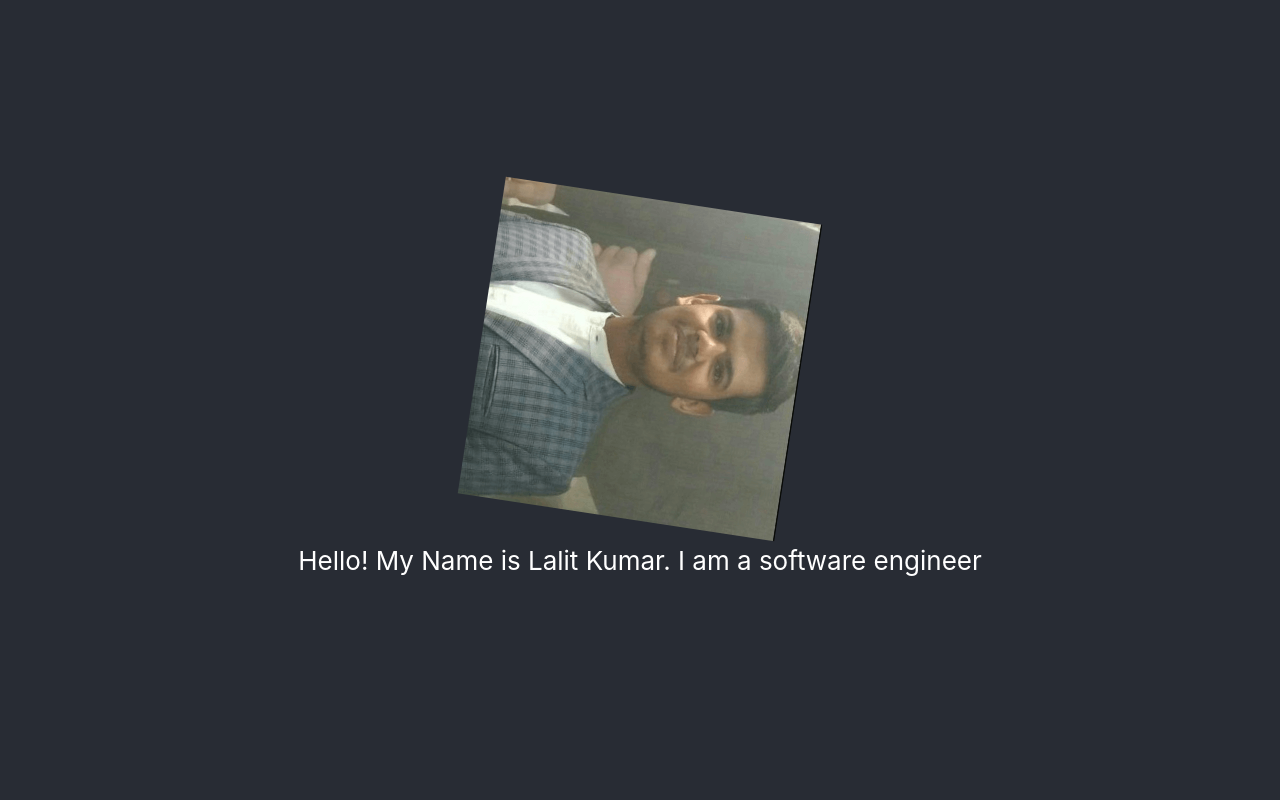
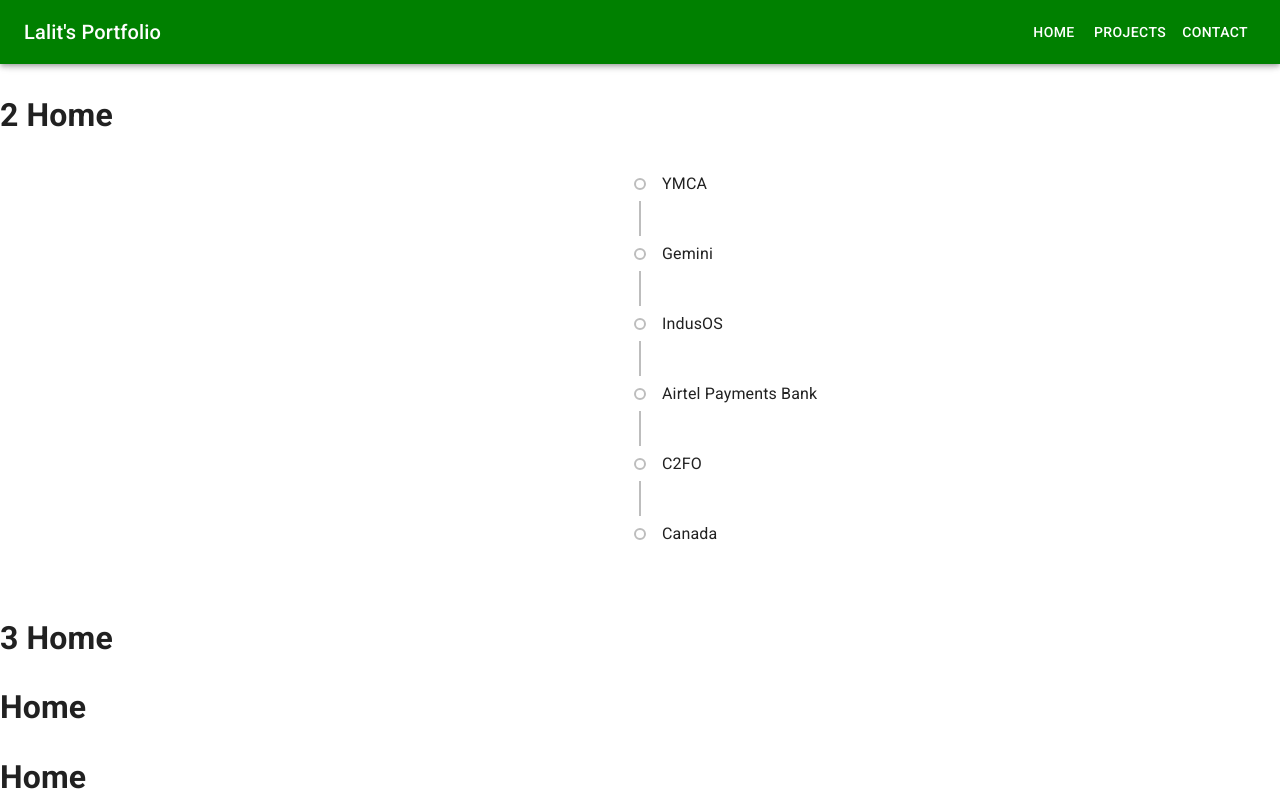
Before and after one commit to develop-with-lalit/portfolio, a React (Create React App) app: page / in a window 1280 px wide. Shown: the top 800 px of the page. Built offline with nearby package versions, Linux system fonts and the light colour scheme.

Commit message:
basic setup of navbar and routes

```diff
--- a/public/index.html
+++ b/public/index.html
@@ -9,12 +9,27 @@
       name="description"
       content="Web site created using create-react-app"
     />
+    <meta http-equiv="cache-control" content="no-cache" />
+    <meta http-equiv="expires" content="0" />
+    <meta http-equiv="pragma" content="no-cache" />
     <link rel="apple-touch-icon" href="%PUBLIC_URL%/profile.png" />
     <!--
       manifest.json provides metadata used when your web app is installed on a
       user's mobile device or desktop. See https://developers.google.com/web/fundamentals/web-app-manifest/
     -->
     <link rel="manifest" href="%PUBLIC_URL%/manifest.json" />
+
+    <link rel="preconnect" href="https://fonts.googleapis.com" />
+    <link rel="preconnect" href="https://fonts.gstatic.com" crossorigin />
+    <link
+      rel="stylesheet"
+      href="https://fonts.googleapis.com/css2?family=Roboto:wght@300;400;500;700&display=swap"
+    />
+    <link
+      rel="stylesheet"
+      href="https://fonts.googleapis.com/icon?family=Material+Icons"
+    />
+
     <!--
       Notice the use of %PUBLIC_URL% in the tags above.
       It will be replaced with the URL of the `public` folder during the build.
@@ -26,6 +41,7 @@
     -->
     <title>Lalit Kumar | Software Engineer</title>
   </head>
+
   <body>
     <noscript>You need to enable JavaScript to run this app.</noscript>
     <div id="root"></div>
--- a/src/App.tsx
+++ b/src/App.tsx
@@ -1,17 +1,24 @@
-import React from 'react';
-import './App.css';
+import { BrowserRouter, Routes, Route } from "react-router-dom";
+import Layout from "./pages/Layout";
+import Home from "./pages/Home";
+import Contact from "./pages/Contact";
+import NoPage from "./pages/NoPage";
+
+import "./App.css";
 
 function App() {
   return (
-    <div className="App">
-      <header className="App-header">
-        <img src={"profile.png"} className="App-logo" alt="logo" />
-        <p>
-          Hello! My Name is Lalit Kumar.
-          I am a software engineer
-        </p>
-      </header>
-    </div>
+    <>
+      <BrowserRouter>
+        <Routes>
+          <Route path="/" element={<Layout />}>
+            <Route index element={<Home />} />
+            <Route path="contact" element={<Contact />} />
+            <Route path="*" element={<NoPage />} />
+          </Route>
+        </Routes>
+      </BrowserRouter>
+    </>
   );
 }
 
--- /dev/null
+++ b/src/components/MyTimeline.tsx
@@ -0,0 +1,55 @@
+import * as React from 'react';
+import Timeline from '@mui/lab/Timeline';
+import TimelineItem from '@mui/lab/TimelineItem';
+import TimelineSeparator from '@mui/lab/TimelineSeparator';
+import TimelineConnector from '@mui/lab/TimelineConnector';
+import TimelineContent from '@mui/lab/TimelineContent';
+import TimelineDot from '@mui/lab/TimelineDot';
+
+export default function MyTimeline() {
+  return (
+    <Timeline >
+      <TimelineItem>
+        <TimelineSeparator>
+          <TimelineDot variant="outlined" />
+          <TimelineConnector />
+        </TimelineSeparator>
+        <TimelineContent>YMCA</TimelineContent>
+      </TimelineItem>
+      <TimelineItem>
+        <TimelineSeparator>
+          <TimelineDot variant="outlined"/>
+          <TimelineConnector />
+        </TimelineSeparator>
+        <TimelineContent>Gemini</TimelineContent>
+      </TimelineItem>
+      <TimelineItem>
+        <TimelineSeparator>
+          <TimelineDot variant="outlined"/>
+          <TimelineConnector />
+        </TimelineSeparator>
+        <TimelineContent>IndusOS</TimelineContent>
+      </TimelineItem>
+      <TimelineItem>
+        <TimelineSeparator>
+          <TimelineDot variant="outlined"/>
+          <TimelineConnector />
+        </TimelineSeparator>
+        <TimelineContent>Airtel Payments Bank</TimelineContent>
+      </TimelineItem>
+      <TimelineItem>
+        <TimelineSeparator>
+          <TimelineDot variant="outlined"/>
+          <TimelineConnector />
+        </TimelineSeparator>
+        <TimelineContent>C2FO</TimelineContent>
+      </TimelineItem>
+      <TimelineItem>
+        <TimelineSeparator>
+          <TimelineDot variant="outlined"/>
+        </TimelineSeparator>
+        <TimelineContent>Canada</TimelineContent>
+      </TimelineItem>
+    </Timeline>
+  );
+}
--- /dev/null
+++ b/src/components/Navbar.tsx
@@ -0,0 +1,113 @@
+import * as React from "react";
+import { Link } from "react-router-dom";
+
+import AppBar from "@mui/material/AppBar";
+import Box from "@mui/material/Box";
+import CssBaseline from "@mui/material/CssBaseline";
+import Divider from "@mui/material/Divider";
+import Drawer from "@mui/material/Drawer";
+import IconButton from "@mui/material/IconButton";
+import List from "@mui/material/List";
+import ListItem from "@mui/material/ListItem";
+import MenuIcon from "@mui/icons-material/Menu";
+import Toolbar from "@mui/material/Toolbar";
+import Typography from "@mui/material/Typography";
+import Button from "@mui/material/Button";
+
+const drawerWidth = 240;
+const navItems = [
+  { title: "Home", path: "/" },
+  // { title: "About", path: "/about" },
+  { title: "Projects", path: "/projects" },
+  { title: "Contact", path: "/contact" },
+];
+
+const PortfolioTitle = "Lalit's Portfolio";
+
+export default function NavBar() {
+  const [mobileOpen, setMobileOpen] = React.useState(false);
+
+  const handleDrawerToggle = () => {
+    setMobileOpen((prevState) => !prevState);
+  };
+
+  return (
+    <Box sx={{ display: "flex" }}>
+      <CssBaseline />
+      <AppBar component="nav" sx={{ bgcolor: "green" }}>
+        <Toolbar>
+          <IconButton
+            color="inherit"
+            aria-label="open drawer"
+            edge="start"
+            onClick={handleDrawerToggle}
+            sx={{ mr: 2, display: { sm: "none" } }}
+          >
+            {/* Mobile Icon */}
+            <MenuIcon sx={{ mr: 2 }} />
+            {PortfolioTitle}
+          </IconButton>
+          <Typography
+            variant="h6"
+            component="div"
+            sx={{ flexGrow: 1, display: { xs: "none", sm: "block" } }}
+          >
+            {/* Desktop */}
+            {PortfolioTitle}
+          </Typography>
+          <Box sx={{ display: { xs: "none", sm: "block" } }}>
+            {navItems.map((item) => (
+              <Button
+                key={item.title}
+                sx={{ color: "#fff" }}
+                component={Link}
+                to={item.path}
+              >
+                {item.title}
+              </Button>
+            ))}
+          </Box>
+        </Toolbar>
+      </AppBar>
+      <nav>
+        <Drawer
+          variant="temporary"
+          open={mobileOpen}
+          onClose={handleDrawerToggle}
+          ModalProps={{
+            keepMounted: true, // Better open performance on mobile.
+          }}
+          sx={{
+            display: { xs: "block", sm: "none" },
+            "& .MuiDrawer-paper": {
+              boxSizing: "border-box",
+              width: drawerWidth,
+            },
+          }}
+        >
+          {/* Mobile Drawer */}
+          <Box onClick={handleDrawerToggle} sx={{ textAlign: "center" }}>
+            <Typography variant="h6" sx={{ my: 2 }}>
+              {PortfolioTitle}
+            </Typography>
+            <Divider />
+            <List>
+              {navItems.map((item) => (
+                <ListItem key={item.title} disablePadding>
+                  <Button
+                    key={item.title}
+                    sx={{ textAlign: "center" }}
+                    component={Link}
+                    to={item.path}
+                  >
+                    {item.title}
+                  </Button>
+                </ListItem>
+              ))}
+            </List>
+          </Box>
+        </Drawer>
+      </nav>
+    </Box>
+  );
+}
--- /dev/null
+++ b/src/pages/Contact.tsx
@@ -0,0 +1,13 @@
+const Contact = () => {
+  return (
+    <>
+      <h1>1 Contact Me</h1>
+      <h1>2 Contact Me</h1>
+      <h1>Contact Me</h1>
+      <h1>Contact Me</h1>
+      <h1>Contact Me</h1>
+    </>
+  );
+};
+
+export default Contact;
--- /dev/null
+++ b/src/pages/Home.tsx
@@ -0,0 +1,21 @@
+import MyTimeline from "../components/MyTimeline";
+
+const Home = () => {
+  return (
+    <>
+      <h1>1 Home</h1>
+      <h1>2 Home</h1>
+      <MyTimeline />
+      <h1>3 Home</h1>
+      <h1>Home</h1>
+      <h1>Home</h1>
+      <h1>Home</h1>
+      <h1>Home</h1>
+      <h1>Home</h1>
+      <h1>Home</h1>
+      <h1>Home</h1>
+    </>
+  );
+};
+
+export default Home;
--- /dev/null
+++ b/src/pages/Layout.tsx
@@ -0,0 +1,14 @@
+import { Outlet } from "react-router-dom";
+import NavBar from "../components/Navbar";
+
+const Layout = () => {
+  return (
+    <>
+      <NavBar />
+
+      <Outlet />
+    </>
+  );
+};
+
+export default Layout;
--- /dev/null
+++ b/src/pages/NoPage.tsx
@@ -0,0 +1,12 @@
+const NoPage = () => {
+  return (
+    <>
+      <h1>404</h1>
+      <h1>404</h1>
+      <h1>404</h1>
+      <h1>404</h1>
+    </>
+  );
+};
+
+export default NoPage;
```
Also changed, not shown: package.json (+8 -1 lines), 1 other file (tests, documents, lock files or other folders).
